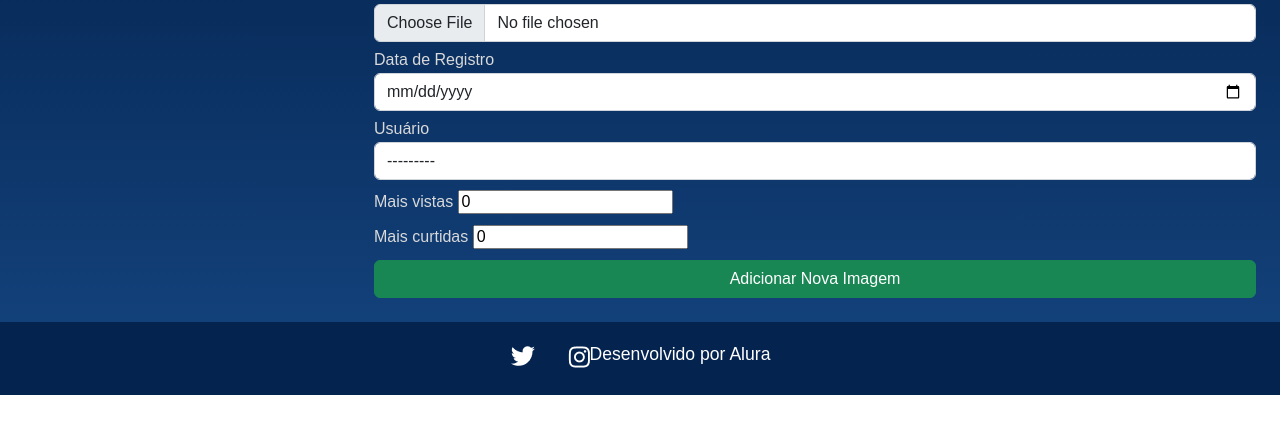
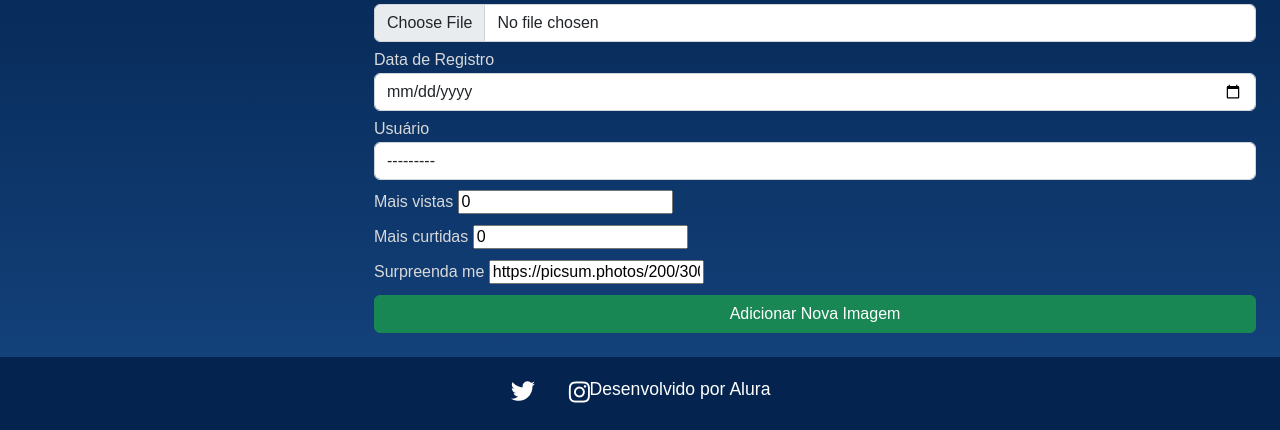
Before and after one commit to Dragonofdark/Alura-Space, a Django app: page /nova-imagem in a window 1280 px wide. Shown: the part 687-1117 px from the top of the page. Before the commit the page ends 1082 px from the top, so only its background shows below. Run offline with Django 5.2, Linux system fonts and the light colour scheme; the visitor is signed in with stand-in values (Sample User, id 1); data comes from the database, SQL or seed files in the repository.

Commit message:
adicionado a função de surpreenda-me (só não exibe nenhuma imagem ainda), problema com a exibição do rodapé não resolvida apessar de que as imagens ficaram menores mas apesar disso o rodapé não fica em baixo da pagina

```diff
--- a/apps/galeria/models.py
+++ b/apps/galeria/models.py
@@ -26,6 +26,7 @@ class Fotografia(models.Model):
     )
     mais_vistas = models.IntegerField(default=0)
     mais_curtidas = models.IntegerField(default=0)
+    surpreenda_me = models.URLField(default='https://picsum.photos/200/300', null=True, blank=True)
 
     def __str__(self):
         return self.nome
--- a/apps/galeria/urls.py
+++ b/apps/galeria/urls.py
@@ -1,5 +1,5 @@
 from django.urls import path
-from apps.galeria.views import index, imagem, buscar, nova_imagem, editar_imagem, deletar_imagem, filtro, mais_vistas, mais_curtidas
+from apps.galeria.views import index, imagem, buscar, nova_imagem, editar_imagem, deletar_imagem, filtro, mais_vistas, mais_curtidas,surpreenda_me
 
 urlpatterns = [
     path('', index, name='index'),
@@ -11,4 +11,5 @@ urlpatterns = [
     path('filtro/<str:categoria>', filtro, name='filtro'),
     path('mais-vistas', mais_vistas, name='mais_vistas'),
     path('mais-curtidas', mais_curtidas, name='mais_curtidas'),
+    path('surpreenda-me', surpreenda_me, name='surpreenda_me'),
 ]
--- a/apps/galeria/views.py
+++ b/apps/galeria/views.py
@@ -2,6 +2,8 @@ from django.shortcuts import render, get_object_or_404, redirect
 from apps.galeria.models import Fotografia
 from django.contrib import messages
 from apps.galeria.forms import FotografiaForm
+import random
+from django.shortcuts import render
 
 def index(request):
     if not request.user.is_authenticated:
@@ -76,3 +78,8 @@ def mais_vistas(request):
 def mais_curtidas(request):
     mais_curtida = Fotografia.objects.order_by('-mais_curtidas')[:10]
     return render(request, 'galeria/mais_curtidas.html', {'mais_curtidas': mais_curtida})
+
+def surpreenda_me(request):
+    imagens = Fotografia.objects.all()
+    imagem_aleatoria = random.choice(imagens)
+    return render(request, 'galeria/surpreenda_me.html', {'imagem': imagem_aleatoria})
--- a/setup/static/styles/style.css
+++ b/setup/static/styles/style.css
@@ -209,7 +209,7 @@ table {
 }
 
 .imagem__imagem {
-    width: 450px !important;
+    width: 450px;
     border-radius: 20px;
 }
 
--- a/static/styles/style.css
+++ b/static/styles/style.css
@@ -209,7 +209,7 @@ table {
 }
 
 .imagem__imagem {
-    width: 450px !important;
+    width: 450px;
     border-radius: 20px;
 }
 
@@ -334,12 +334,13 @@ table {
 
 .rodape {
     background-color: #04244F;
-    width: 100%;
+    width: 450px;
     padding: 1.5rem 3rem;
     box-sizing: border-box;
     display: flex;
     justify-content: space-between;
     color: #FFFFFF;
+    clear: both
 }
 
 .rodape__icones {
--- a/templates/partials/_menu_lateral.html
+++ b/templates/partials/_menu_lateral.html
@@ -9,7 +9,7 @@
             <a href="{% url 'nova_imagem' %}"><img src="{% static 'assets/ícones/1x/new_image_icon_resized.png' %}"> Nova Imagem</a>
             <a href="{% url 'mais_vistas' %}"><img src="{% static 'assets/ícones/1x/Mais vistas - ativo.png' %}"> Mais Vistas</a>
             <a href="{% url 'mais_curtidas' %}"><img src="{% static 'assets/ícones/1x/Mais curtidas - ativo.png' %}"> Mais Curtidas</a>
-            <a href="{% url 'nova_imagem' %}"><img src="{% static 'assets/ícones/1x/Surpreenda-me - ativo.png' %}"> Surpreenda-me</a>
+            <a href="{% url 'surpreenda_me' %}"><img src="{% static 'assets/ícones/1x/Surpreenda-me - ativo.png' %}"> Surpreenda-me</a>
             <a href="{% url 'nova_imagem' %}"><img src="{% static 'assets/ícones/1x/favorito.png' %}"> Favoritas</a>
         </nav>
     </section>
```
Also changed, not shown: templates/galeria/surpreenda_me.html (+21 -0 lines), apps/galeria/migrations/0010_fotografia_surpreenda_me.py (added).
